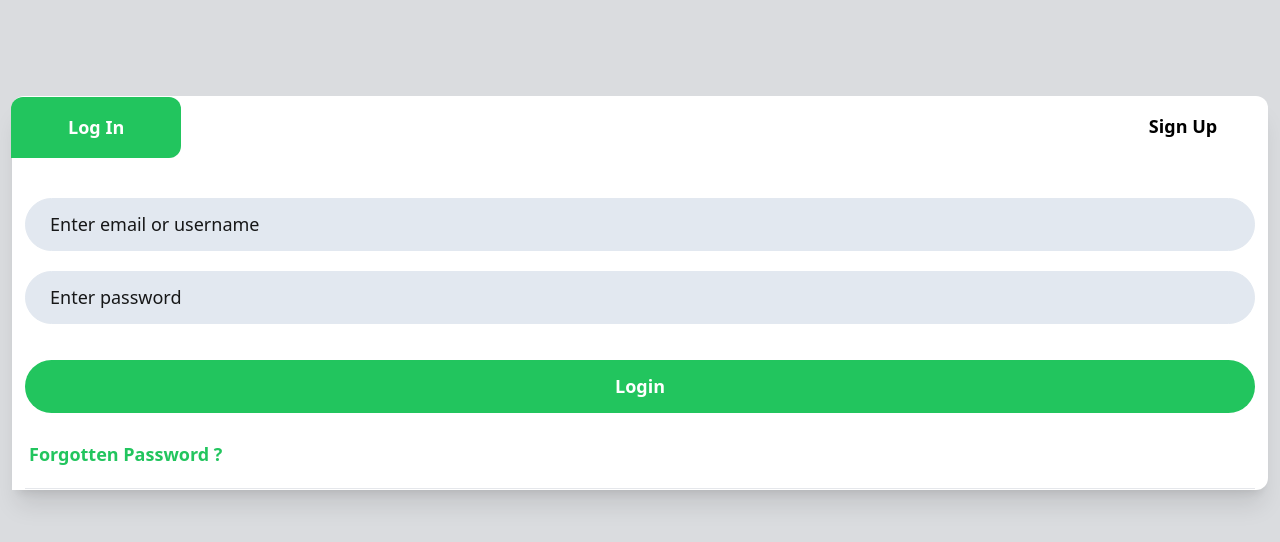
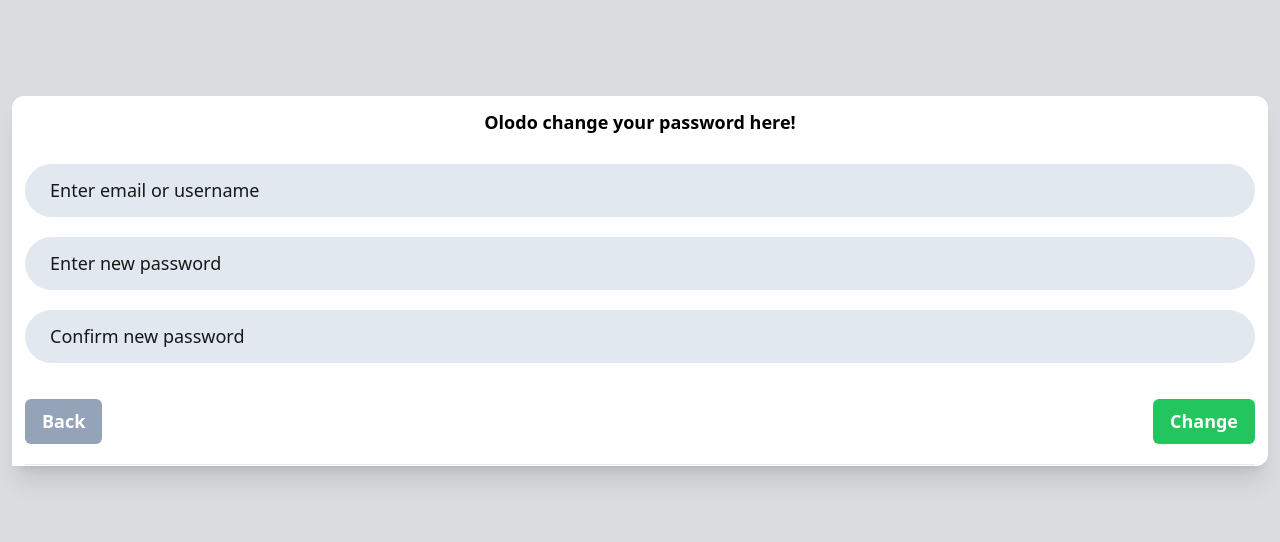
Before and after one commit to AjDev00/LoginAndSignUp-Auth, a React (Vite) app: page /forgot-password in a window 1280 px wide. Shown: the top 542 px of the page. Built offline with nearby package versions, Linux system fonts and the light colour scheme.

Commit message:
modified:   src/App.jsx 	new file:   src/components/ForgotPassword.jsx 	modified:   src/components/LogIn.jsx

```diff
--- a/src/App.jsx
+++ b/src/App.jsx
@@ -1,6 +1,13 @@
 import { createContext, useState } from "react";
 import "./App.css";
 import Container from "./components/Container";
+import {
+  BrowserRouter as Router,
+  Switch,
+  Route,
+} from "react-router-dom/cjs/react-router-dom.min";
+import ForgotPassword from "./components/ForgotPassword";
+
 export const AppContext = createContext();
 
 function App() {
@@ -17,7 +24,16 @@ function App() {
   return (
     <div className="">
       <AppContext.Provider value={{ signUp, handleLogIn, handleSignUp }}>
-        <Container />
+        <Router>
+          <Switch>
+            <Route exact path="/">
+              <Container />
+            </Route>
+            <Route path="/forgot-password">
+              <ForgotPassword />
+            </Route>
+          </Switch>
+        </Router>
       </AppContext.Provider>
     </div>
   );
--- /dev/null
+++ b/src/components/ForgotPassword.jsx
@@ -0,0 +1,109 @@
+import { useState } from "react";
+import { useForm } from "react-hook-form";
+import { useHistory } from "react-router-dom/cjs/react-router-dom.min";
+
+export default function ForgotPassword() {
+  //react hook form params.
+  const {
+    register,
+    handleSubmit,
+    watch,
+    formState: { errors },
+  } = useForm();
+
+  //forgot-password form params.
+  const [confUsername, setConfUsername] = useState("");
+  const [newPassword, setNewPassword] = useState("");
+  const [confNewPassword, setConfNewPassword] = useState("");
+
+  const history = useHistory();
+
+  function onSubmit() {
+    console.log("signup submitted");
+  }
+  return (
+    <div>
+      <div className="px-3 mt-24">
+        <div className="border border-transparent rounded-tl-xl rounded-tr-xl rounded-br-xl shadow-xl px-3 bg-white">
+          <div className="text-[18px] font-semibold flex justify-center text-center py-3">
+            Olodo change your password here!
+          </div>
+          <form
+            onSubmit={handleSubmit(onSubmit)}
+            className="flex flex-col gap-5 mt-4"
+          >
+            <div>
+              <div>
+                <input
+                  type="text"
+                  {...register("email", { required: true })}
+                  placeholder="Enter email or username"
+                  onChange={(e) => setConfUsername(e.target.value)}
+                  value={confUsername}
+                  className="border border-slate-200 bg-slate-200 rounded-full p-3 placeholder:text-black placeholder:opacity-90 w-full text-[18px] placeholder:px-3 focus:outline-green-300"
+                />
+                {errors.email && (
+                  <span className="text-red-500 font-semibold px-3">
+                    This field is required
+                  </span>
+                )}
+              </div>
+            </div>
+            <div>
+              <div>
+                <input
+                  type="password"
+                  {...register("password", { required: true })}
+                  placeholder="Enter new password"
+                  onChange={(e) => setNewPassword(e.target.value)}
+                  value={newPassword}
+                  className="border border-slate-200 bg-slate-200 rounded-full p-3 placeholder:text-black placeholder:opacity-90 w-full text-[18px] placeholder:px-3 focus:outline-green-300"
+                />
+                {errors.password && (
+                  <span className="text-red-500 font-semibold px-3">
+                    This field is required
+                  </span>
+                )}
+              </div>
+            </div>
+            <div>
+              <div>
+                <input
+                  type="password"
+                  {...register("confirmPassword", { required: true })}
+                  placeholder="Confirm new password"
+                  onChange={(e) => setConfNewPassword(e.target.value)}
+                  value={confNewPassword}
+                  className="border border-slate-200 bg-slate-200 rounded-full p-3 placeholder:text-black placeholder:opacity-90 w-full text-[18px] placeholder:px-3 focus:outline-green-300"
+                />
+                {errors.confirmPassword && (
+                  <span className="text-red-500 font-semibold px-3">
+                    This field is required
+                  </span>
+                )}
+              </div>
+            </div>
+            <div className="flex flex-row justify-between">
+              <div>
+                <button
+                  onClick={() => history.go(-1)}
+                  className="justify-center mt-4 items-center flex border border-transparent text-white p-2 px-4 bg-slate-400 rounded-md font-bold text-[18px] cursor-pointer hover:opacity-80 duration-300"
+                >
+                  Back
+                </button>
+              </div>
+              <div>
+                <button className="justify-center mt-4 items-center flex border border-transparent border-green-500 text-white p-2 px-4 bg-green-500 rounded-md font-bold text-[18px] cursor-pointer hover:opacity-80 duration-300">
+                  Change
+                </button>
+              </div>
+            </div>
+            <div>
+              <hr />
+            </div>
+          </form>
+        </div>
+      </div>
+    </div>
+  );
+}
--- a/src/components/LogIn.jsx
+++ b/src/components/LogIn.jsx
@@ -1,5 +1,6 @@
 import { useState } from "react";
 import { useForm } from "react-hook-form";
+import { Link } from "react-router-dom/cjs/react-router-dom.min";
 
 export default function LogIn() {
   //react hook forms.
@@ -58,7 +59,7 @@ export default function LogIn() {
           <button>Login</button>
         </div>
         <div className="px-1 mt-2 text-[18px] text-green-500 font-semibold cursor-pointer hover:opacity-80 duration-300">
-          Forgotten Password ?
+          <Link to="/forgot-password">Forgotten Password ?</Link>
         </div>
         <div>
           <hr />
```
